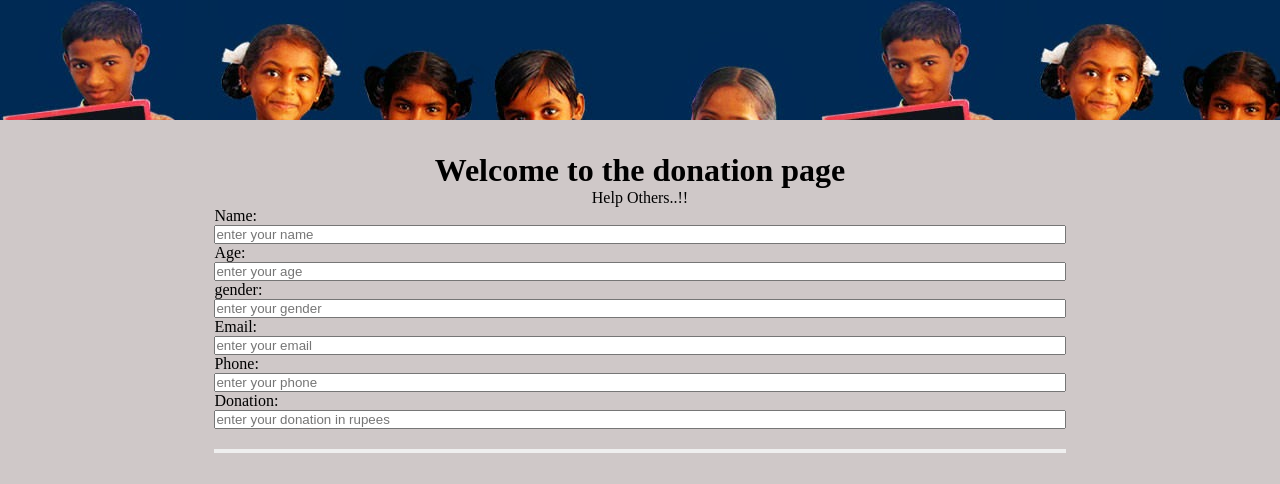
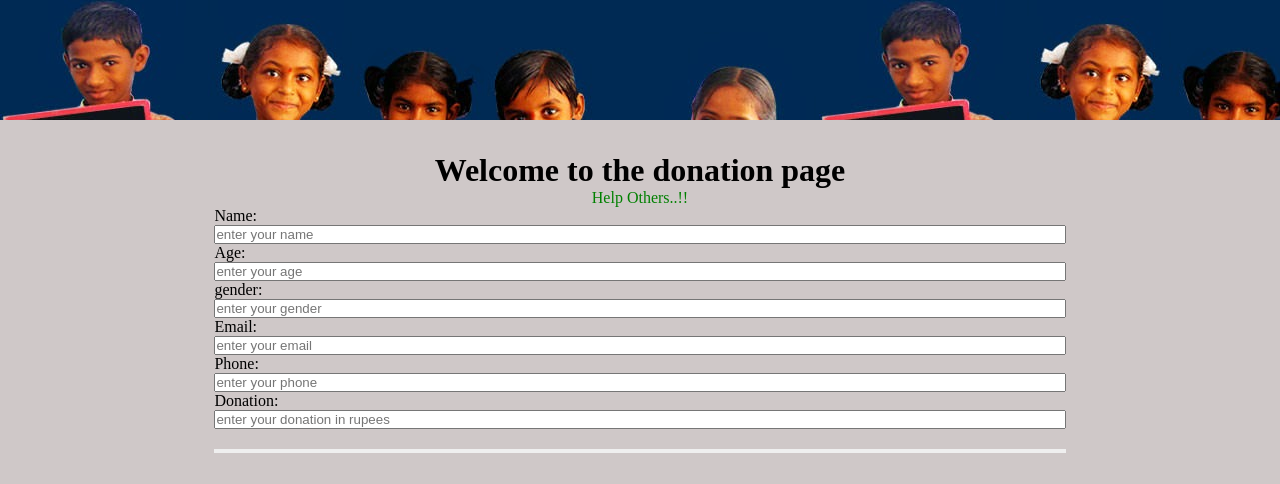
Before and after one commit to yogendrapratap7890/php.io, a PHP site: page /donate.html in a window 1280 px wide. Shown: the top 484 px of the page. Run offline with PHP 8.4, Linux system fonts and the light colour scheme; some libraries are stand-ins or nearby versions.

Commit message:
Update donate.css

```diff
--- a/donate.css
+++ b/donate.css
@@ -16,6 +16,7 @@ text-align: center;
 
 }
 p{
+    color: green;
     text-align: center;
 }
 form{
```
